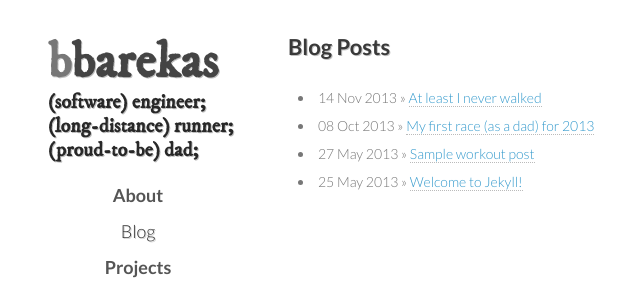
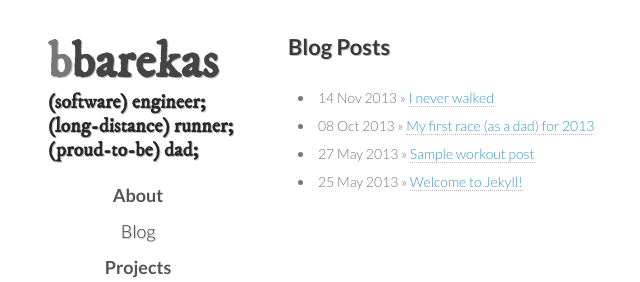
Before and after one commit to bbarekas/bbarekas.github.com, a Jekyll site: the page built from blog/index.html, in a window 1280 px wide. Shown: the top 282 px of the page, without its empty margins (172-812 px from the left). Built offline with Jekyll 4.4.1, drawn with Linux system fonts in a browser that asks for light colours; nearby versions of some CDN libraries; Markdown is read by kramdown in place of the engine named in the settings.

Commit message:
Fix image and name.

```diff
--- a/_posts/2013-11-14-at-least-i-never-walked.markdown
+++ b/_posts/2013-11-14-i-never-walked.markdown
@@ -1,11 +1,11 @@
 ---
 layout: post
-title:  "At least I never walked"
+title:  "I never walked"
 description: My experiences before and after finishing Run-Greece Patras 10K
     race, the first race I ran after having a long break from running and
     training.
 date:   2013-11-14
-image:  IMG_401.jpg
+image:  IMG_0401.jpg
 category: Running
 tags: [10km, Running, ACM]
 ---
@@ -13,7 +13,7 @@
 WORK UNDER PROGRESS
 
 
-<img src="/images/IMG_401.jpg" alt="bbarekas @ ACM 2013" class="center"/>
+<img src="/images/IMG_0401.jpg" alt="bbarekas @ ACM 2013" class="center"/>
 
 
 Time is running out fast ...
```
